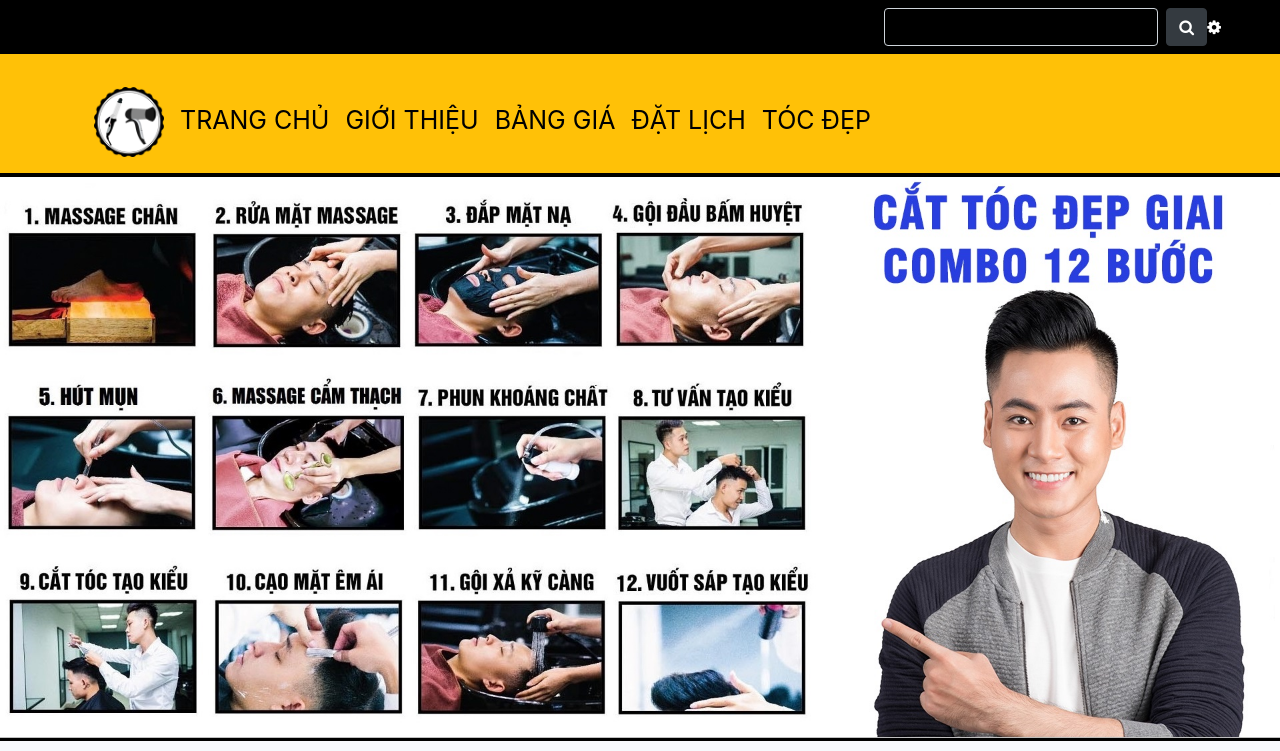
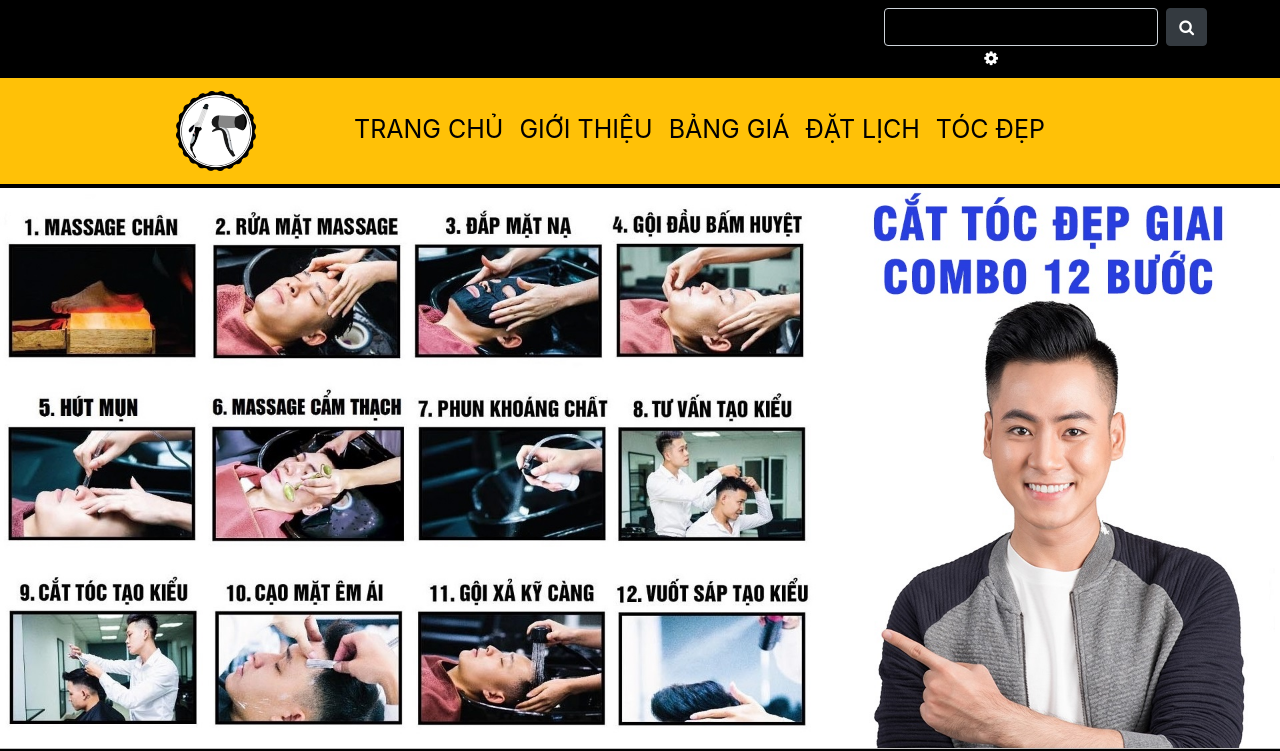
Before and after one commit to quynhpn/BTL_CongNgheWeb, a CodeIgniter app: page /BTL_CongNgheWeb/index.php/home/index in a window 1280 px wide. Shown: the top 751 px of the page. Run offline with CodeIgniter, Linux system fonts and the light colour scheme; some libraries are stand-ins or nearby versions.

Commit message:
fix giao dien home

```diff
--- a/Sources/application/views/site/body_set_phone_number_site_view.php
+++ b/Sources/application/views/site/body_set_phone_number_site_view.php
@@ -26,7 +26,7 @@
   <div class="container">
             <div class="row">
                 <div class="col-md-4 col-lg-3"></div>
-                <div class="col-md-4 col-lg-6"style="background:#c2c4ae;">
+                <div class="col-md-4 col-lg-6"style="background:#c2c4ae;>
                     <h5>Chào mừng đến với BarBer Shop. Đặt lịch ngay!</h5>
                 </div>
                 <div class="col-md-4 col-lg-3"></div>
--- a/Sources/application/views/site/header_site_view.php
+++ b/Sources/application/views/site/header_site_view.php
@@ -6,31 +6,30 @@
       <div class="collapse navbar-collapse" id="navbarSupportedContent">
         <ul class="navbar-nav mr-auto">
           <li class="nav-item">
-            <a class="nav-link" href="#" style="padding-top: 25px;">
-              <img src="<?php echo base_url(); ?>assets/img/aaa.png" alt="logo" style="width:70px; height:auto;">
+            <a class="nav-link" href="#" style="padding: 5px 90px 5px 90px;">
+              <img src="<?php echo base_url(); ?>assets/img/aaa.png" alt="logo" style="width:80px; height:auto;">
             </a>
           </li>
           <li class="nav-item">
-            <a class="nav-link" href="<?php echo base_url();?>/index.php/home/index"style="padding-top:40px; font-size:25px; color:black;">TRANG CHỦ</a>
+            <a class="nav-link" href="<?php echo base_url();?>/index.php/home/index"style="padding-top:25px; font-size:25px; color:black;">TRANG CHỦ</a>
           </li>
           <li class="nav-item">
-            <a class="nav-link" href="<?php echo base_url();?>/index.php/introduce/index" style="padding-top:40px; font-size:25px; color:black;">GIỚI THIỆU</a>
+            <a class="nav-link" href="<?php echo base_url();?>/index.php/introduce/index" style="padding-top:25px; font-size:25px; color:black;">GIỚI THIỆU</a>
           </li>
           <li class="nav-item">
-            <a class="nav-link" href="<?php echo base_url();?>/index.php/price/index"style="padding-top:40px; font-size:25px; color:black;">BẢNG GIÁ</a>
+            <a class="nav-link" href="<?php echo base_url();?>/index.php/price/index"style="padding-top:25px; font-size:25px; color:black;">BẢNG GIÁ</a>
           </li>
 
           <li class="nav-item">
-            <a class="nav-link" href="<?php echo base_url();?>/index.php/setcalendar/index"style="padding-top:40px; font-size:25px; color:black;">ĐẶT LỊCH</a>
+            <a class="nav-link" href="<?php echo base_url();?>/index.php/setcalendar/index"style="padding-top:25px; font-size:25px; color:black;">ĐẶT LỊCH</a>
           </li>
           <li class="nav-item">
-            <a class="nav-link" href="<?php echo base_url();?>/index.php/hairstyle/index"style="padding-top:40px; font-size:25px; color:black;">TÓC ĐẸP</a>
+            <a class="nav-link" href="<?php echo base_url();?>/index.php/hairstyle/index"style="padding-top:25px; font-size:25px; color:black;">TÓC ĐẸP</a>
           </li>
 
         </ul>
       </div>
     </nav>
    </div>
-
+  </div>
 </div>
-</div>
--- a/Sources/application/views/site/nav_site_view.php
+++ b/Sources/application/views/site/nav_site_view.php
@@ -6,10 +6,9 @@
       <button class="btn btn-dark my-2 my-sm-0" type="submit">
         <i class="fa fa-search"></i>
       </button>
+       <a href="<?php echo base_url();?>/index.php/login/index"><i class="fa fa-cog"style="color:white;padding-left:100px;"></i></a>
     </form>
-    <form>
-      <a href="<?php echo base_url();?>/index.php/login/index"><i class="fa fa-cog"style="color:white;"></i></a>
-    </form>
+
     </nav>
   </div>
 </div>
```
Also changed, not shown: Sources/application/views/site/set_phone_calendar_site_view.php (added, +18 -0 lines).
